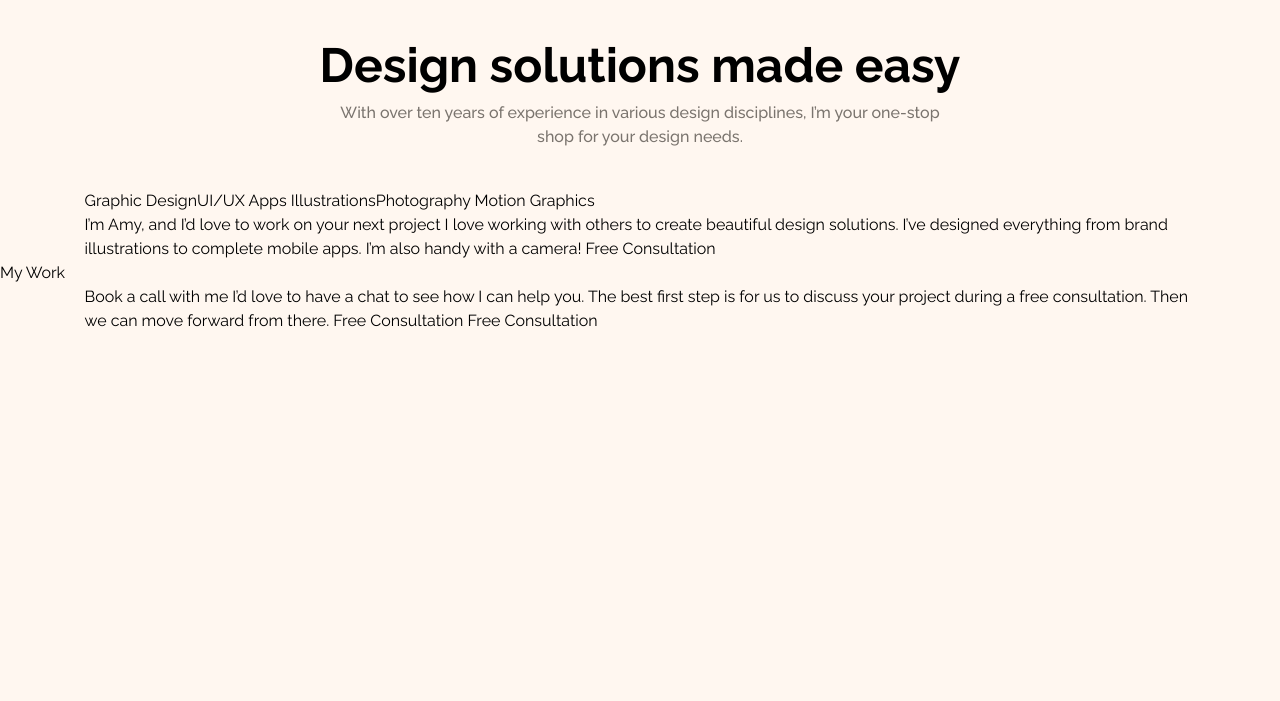
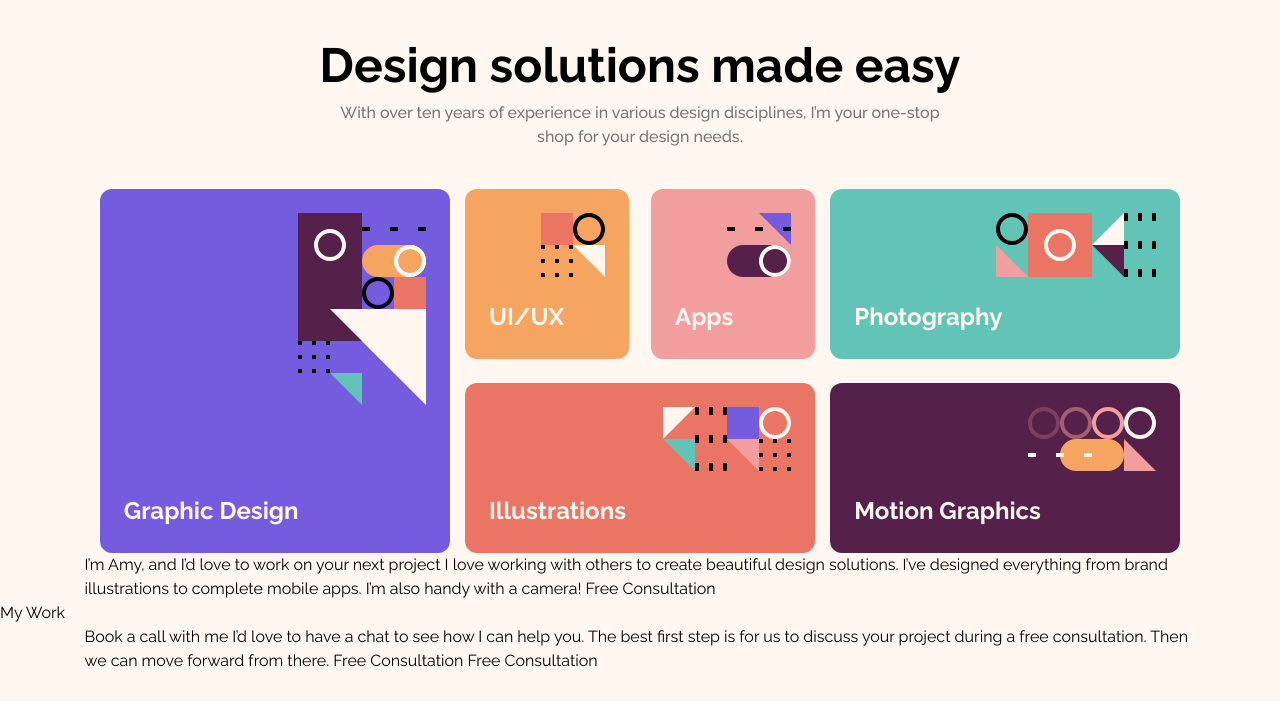
Before and after one commit to KarenDouglas/Frontend-Mentor-Design-Portfolio-Challenge, a website: page starter-code/index.html in a window 1280 px wide. Shown: the part 99-800 px from the top of the page. Drawn offline with Linux system fonts and the light colour scheme.

Commit message:
image styles for large screens

```diff
--- a/starter-code/index.html
+++ b/starter-code/index.html
@@ -9,7 +9,7 @@
   <title>Frontend Mentor | Single-page design portfolio</title>
 </head>
 <body class="bg-light-cream">
- <div class="content pt-3">
+ <section class="content pt-3">
     <div class="flex-row space-between mb-3">
       <i><img src="assets/logo.svg" alt=""></i>
       <button class="consult-btn1"> Free Consultation</button>
@@ -23,11 +23,31 @@
     </div>
 
  <!-- Designs with Images-->
-  <div class=" design-types container align-center mt-4">
-    <div class="row space-between">
-      <div class="col-lg-4"> Graphic Design</div>
-      <div class="col-lg-4"> UI/UX Apps Illustrations</div>
-      <div class="col-lg-4"> Photography Motion Graphics</div>
+  <div class="design-types container align-center mt-4">
+    <div class="row">
+      <!-- graphic design image-->
+      <div class="graphic-img col-lg-4  col-md-6 bg-gal-blue text-light-cream"><i><img src="assets/pattern-graphic-design.svg" alt=""></i><p>Graphic Design</p>  </div>
+
+      <!-- UI APPs Group-->
+      <div class="ui-illustration-group col-lg-4 col-md-6">
+        <div class=" flex-row space-between">
+          <!--UI/UX image-->
+          <div class="bg-sum-yellow uiux-img text-light-cream"><i><img src="assets/pattern-ui-ux.svg" alt=""></i><p>UI/UX</p> </div>
+          <!--apps image-->
+          <div class="bg-pink apps-img text-light-cream"><i><img src="assets/pattern-apps.svg" alt=""></i><p>Apps</p> </div>
+        </div>
+
+        <!--Illustrations image-->
+        <div class="bg-light-red illustration-img text-light-cream"><i><img src="assets/pattern-illustrations.svg" alt=""></i><p>Illustrations</p> </div>
+      </div>
+
+      <!-- Photography And Motions Graphics Group-->
+      <div class="col-lg-4 col-md-12 photo-motion-group">
+        <!--photography image-->
+        <div class="bg-cyan text-light-cream photo-img"><i><img src="assets/pattern-photography.svg" alt=""></i><p>Photography</p>  </div>
+        <!--motion graphics image-->
+        <div class="bg-dark-purple text-light-cream motion-graph-img"><i><img src="assets/pattern-motion-graphics.svg" alt=""></i> <p>Motion Graphics</p> </div>
+      </div>
     </div>
   </div>
 
@@ -42,7 +62,7 @@
   to complete mobile apps. I’m also handy with a camera!
 
   Free Consultation
- </div>
+</section>
 
 
   My Work
--- a/starter-code/scss/_base.scss
+++ b/starter-code/scss/_base.scss
@@ -41,8 +41,91 @@ button, a{
         }
     }
     // pictures layout
-    .design-types{
+    .design-types .row{
         display: flex;
+        // alignment for text in images inside css immages
+        i{
+        display: flex;
+        justify-content: flex-end;
+        }
+        p{
+        font-size: $F24px;
+        font-weight: $F-lg;
+        }
+        .uiux-img, .apps-img, .photo-img, .motion-graph-img{
+            display: flex;
+            flex-direction: column;
+            justify-content: space-between;
+            border-radius: 12px;
+            padding: 24px;
+        }
+        .uiux-img, .apps-img{
+            width: 164px;
+            height: 170px;
+        }
+        .illustration-img, .photo-img, .motion-graph-img {
+            height: 170px;
+        }
+        .graphic-img, .illustration-img{
+           border-radius: 12px;
+           display: flex;
+           flex-direction: column;
+           justify-content: space-between;
+           padding: 24px;
+
+
+        }
+        @include sm{
+            flex-direction: column;
+            .ui-illustration-group{
+                background-color: purple;
+            }
+        }
+        @include md{
+            flex-direction: row;
+            .ui-illustration-group{
+                background-color: pink;
+            }
+        }
+
+
+        //  Images for large screens
+        @include lg{
+            flex-direction: row;
+            justify-content: space-evenly;
+            height: 364px;
+            .ui-illustration-group{
+                display: flex;
+                flex-direction: column;
+                justify-content: space-between;
+                background-color: transparent;
+
+            }
+            .graphic-img, .ui-illustration-group, .photo-motion-group{
+              width: 350px;
+               height: 100%;
+            }
+
+        }
+
+
+        .photo-motion-group{
+            height: 100%;
+            justify-content: space-between;
+            @include lg{
+                display: flex;
+                flex-direction: column;
+
+            }
+            @include md{
+                display: flex;
+                flex-direction: row;
+            }
+            @include sm{
+                display: flex;
+                flex-direction: column;
+            }
+        }
     }
     // bottom button
     .consult-btn2{
```
Also changed, not shown: starter-code/css/index.css. Lines whose indentation alone changed are shown as unchanged.
